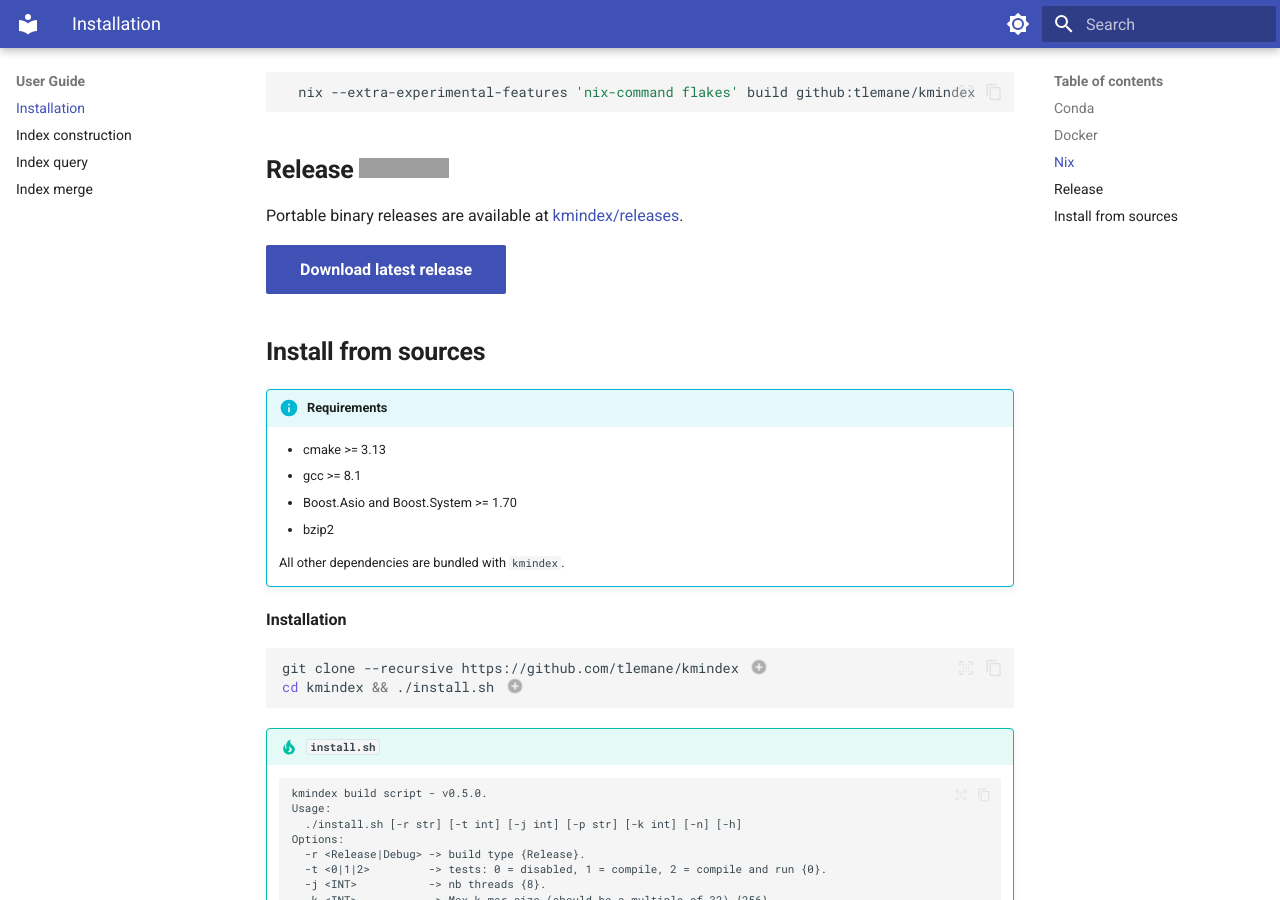
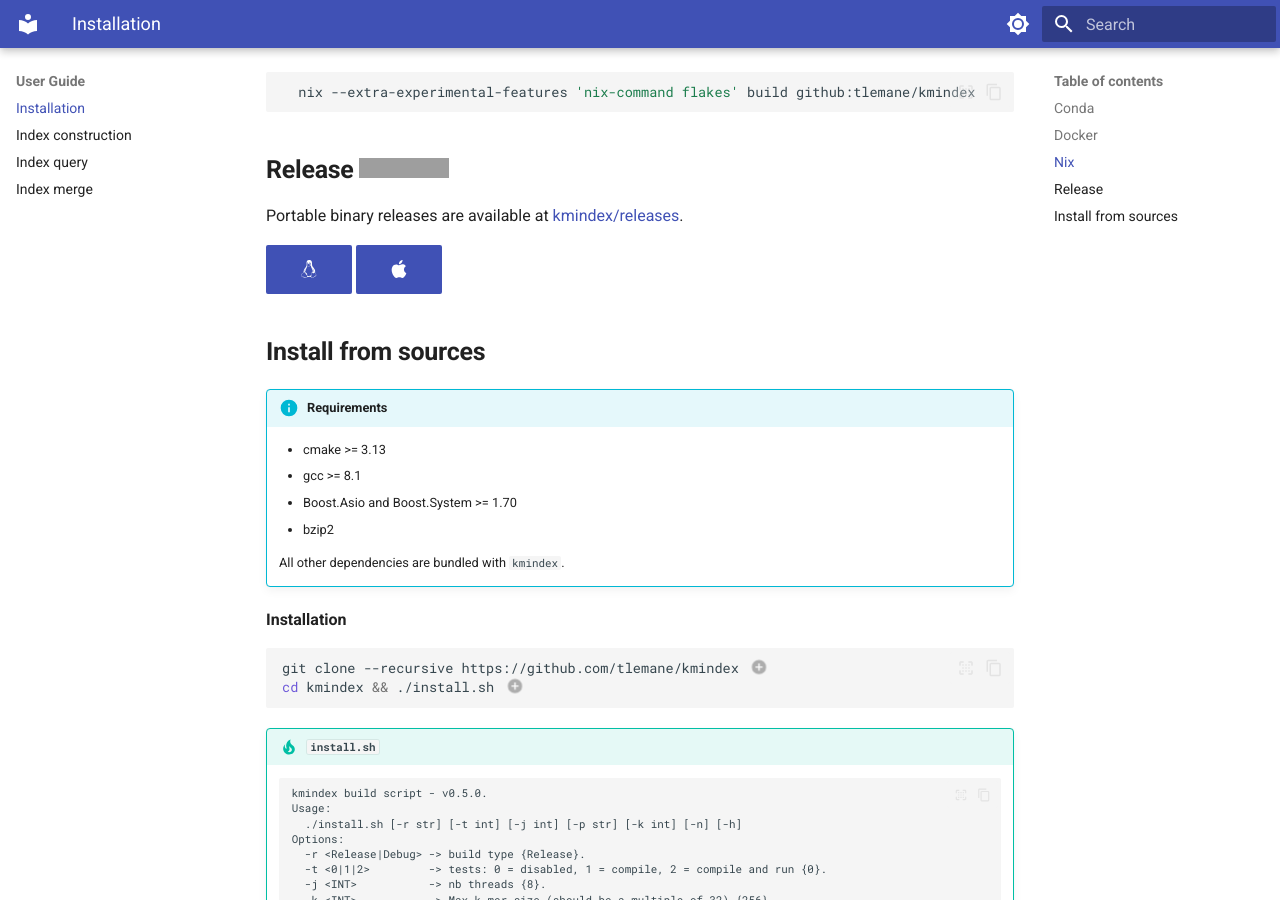
Before and after one commit to tlemane/kmindex, an MkDocs documentation site: the page built from docs/kmindex/docs/installation.md, in a window 1280 px wide and 900 px high, scrolled down 672 px. Built offline with MkDocs 1.6.1 and Material for MkDocs 9.7.7, drawn with Linux system fonts in a browser that asks for light colours; the version menu is left out; grey boxes are pictures that could not be loaded.

Commit message:
update docs

```diff
--- a/docs/kmindex/docs/installation.md
+++ b/docs/kmindex/docs/installation.md
@@ -29,7 +29,8 @@
 
 Portable binary releases are available at [kmindex/releases](https://github.com/tlemane/kmindex/releases).
 
-[Download latest release](https://github.com/tlemane/kmindex/releases/latest/download/kmindex-v0.5.1-bin-Linux.tar.gz){ .md-button .md-button--primary }
+[:simple-linux:](https://github.com/tlemane/kmindex/releases/latest/download/kmindex-v0.5.2-bin-Linux.tar.gz){ .md-button .md-button--primary } [:simple-apple:](https://github.com/tlemane/kmindex/releases/latest/download/kmindex-v0.5.2-bin-Darwin.tar.gz){ .md-button .md-button--primary }
+
 
 ## **Install from sources**
 
--- a/docs/kmindex/mkdocs.yml
+++ b/docs/kmindex/mkdocs.yml
@@ -47,6 +47,9 @@
   - toc:
       permalink: true
   - tables
+  - pymdownx.emoji:
+      emoji_index: !!python/name:materialx.emoji.twemoji
+      emoji_generator: !!python/name:materialx.emoji.to_svg
 
 extra_javascript:
   - javascripts/mathjax.js
```
